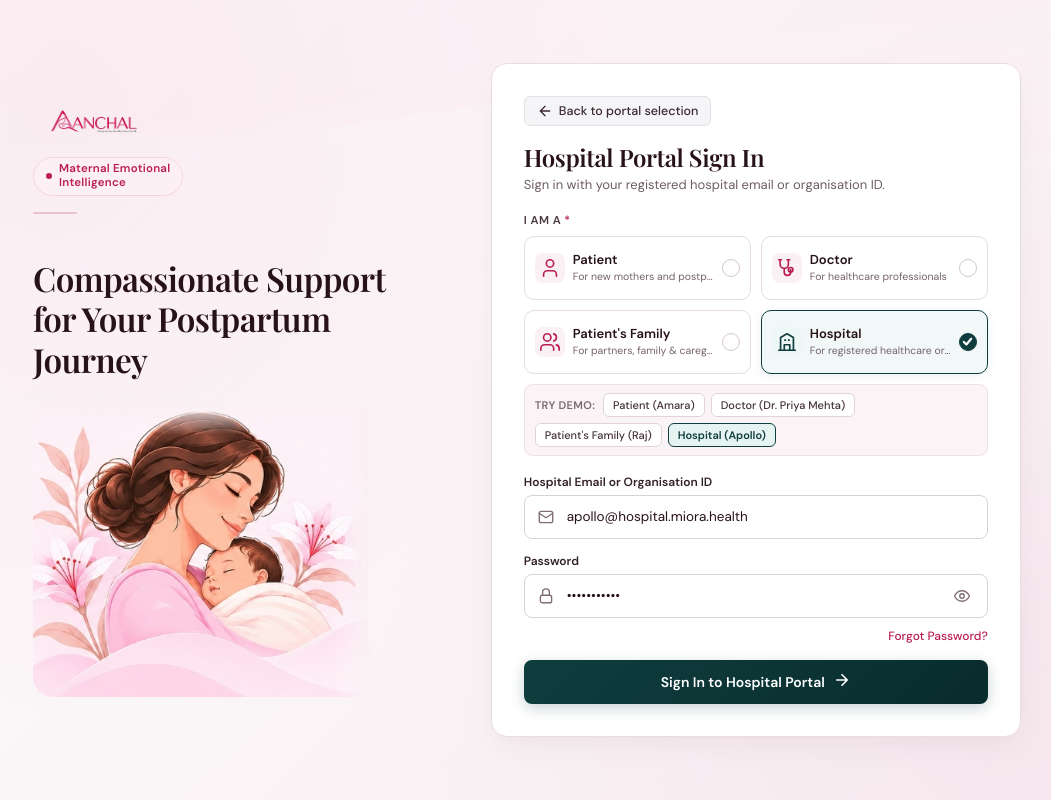
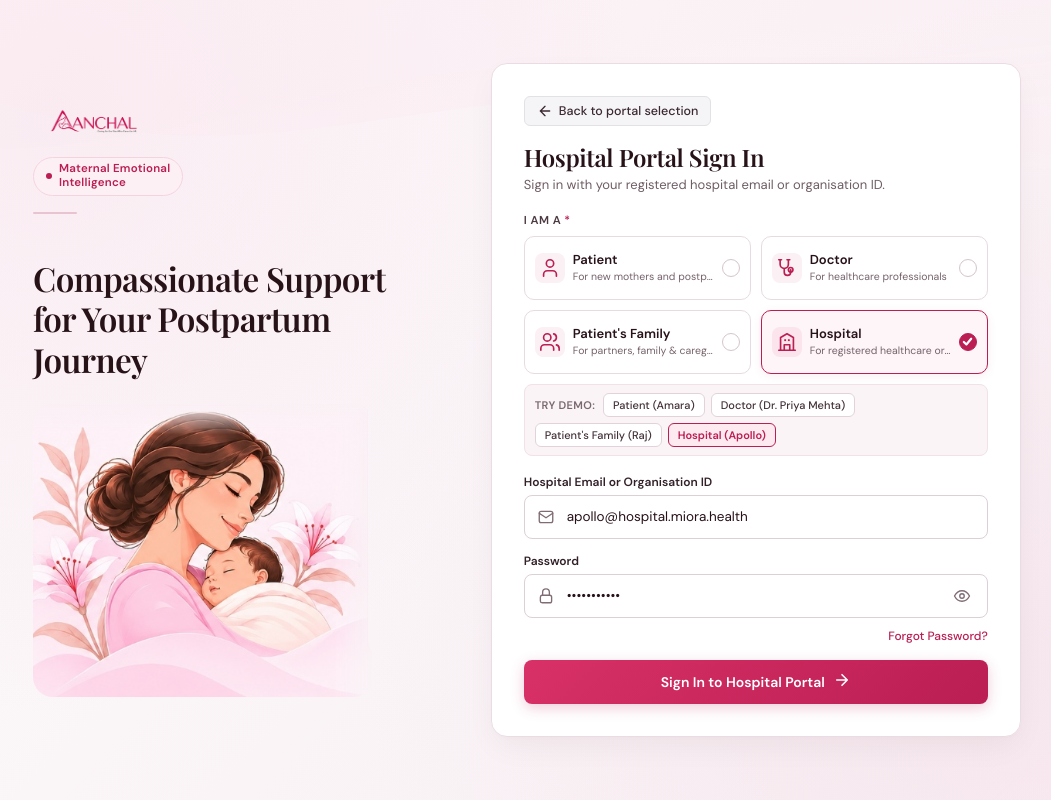
Before and after one commit to nishasss692/ppd-screening, a React (Vite) app: page /login in a window 1280 px wide. Both pictures are taken after a click on the button "Hospital (Apollo)". Shown: the whole page, without its empty margins (107-1158 px from the left). Built offline with nearby package versions, Linux system fonts and the light colour scheme; no server answers; a web font is replaced by a local one.

Commit message:
style: make Hospital role selection, demo chip, and submit button pink on Sign In page

```diff
--- a/src/LoginScreen.jsx
+++ b/src/LoginScreen.jsx
@@ -563,7 +563,7 @@ export function LoginScreen({ portalMode = null }) {
                     </span>
                     <span className="login-role-indicator">
                       {selectedRole === 'hospital' ? (
-                        <span className="login-indicator-checked" style={{ background: '#0f3d3e' }}>{Icons.check}</span>
+                        <span className="login-indicator-checked">{Icons.check}</span>
                       ) : (
                         <span className="login-indicator-empty" />
                       )}
--- a/src/styles/login.css
+++ b/src/styles/login.css
@@ -377,9 +377,9 @@
 }
 
 .login-role-card-hospital.is-hospital-selected {
-  border: 1.5px solid #0f3d3e;
-  background: #f1f8f7;
-  box-shadow: 0 2px 10px rgba(15, 61, 62, 0.08);
+  border: 1.5px solid #ba1e53;
+  background: #fdf5f8;
+  box-shadow: 0 2px 10px rgba(186, 30, 83, 0.08);
 }
 
 .login-role-icon {
@@ -400,8 +400,12 @@
 }
 
 .login-role-card-hospital .login-role-icon {
-  background: #edf7f5;
-  color: #0f3d3e;
+  background: #fbf0f4;
+  color: #ba1e53;
+}
+
+.login-role-card-hospital.is-hospital-selected .login-role-icon {
+  background: #fce4ed;
 }
 
 .login-role-content {
@@ -455,8 +459,8 @@
 }
 
 .login-role-card-hospital.is-hospital-selected .login-role-indicator {
-  border-color: #0f3d3e;
-  background: #0f3d3e;
+  border-color: #ba1e53;
+  background: #ba1e53;
   color: #ffffff;
 }
 
@@ -522,9 +526,9 @@
 }
 
 .login-demo-chip.is-hospital-active {
-  background: #e6f4f1;
-  border-color: #0f3d3e;
-  color: #0f3d3e;
+  background: #fdeaf0;
+  border-color: #ba1e53;
+  color: #ba1e53;
   font-weight: 600;
 }
 
@@ -676,12 +680,12 @@
 }
 
 .login-submit-btn-hospital {
-  background: linear-gradient(135deg, #0f3d3e 0%, #092c2d 100%);
-  box-shadow: 0 4px 14px rgba(15, 61, 62, 0.22);
+  background: linear-gradient(135deg, #d83167 0%, #ba1e53 100%);
+  box-shadow: 0 4px 14px rgba(186, 30, 83, 0.22);
 }
 
 .login-submit-btn-hospital:hover:not(:disabled) {
-  box-shadow: 0 6px 18px rgba(15, 61, 62, 0.32);
+  box-shadow: 0 6px 18px rgba(186, 30, 83, 0.32);
 }
 
 .login-spinner {
```
